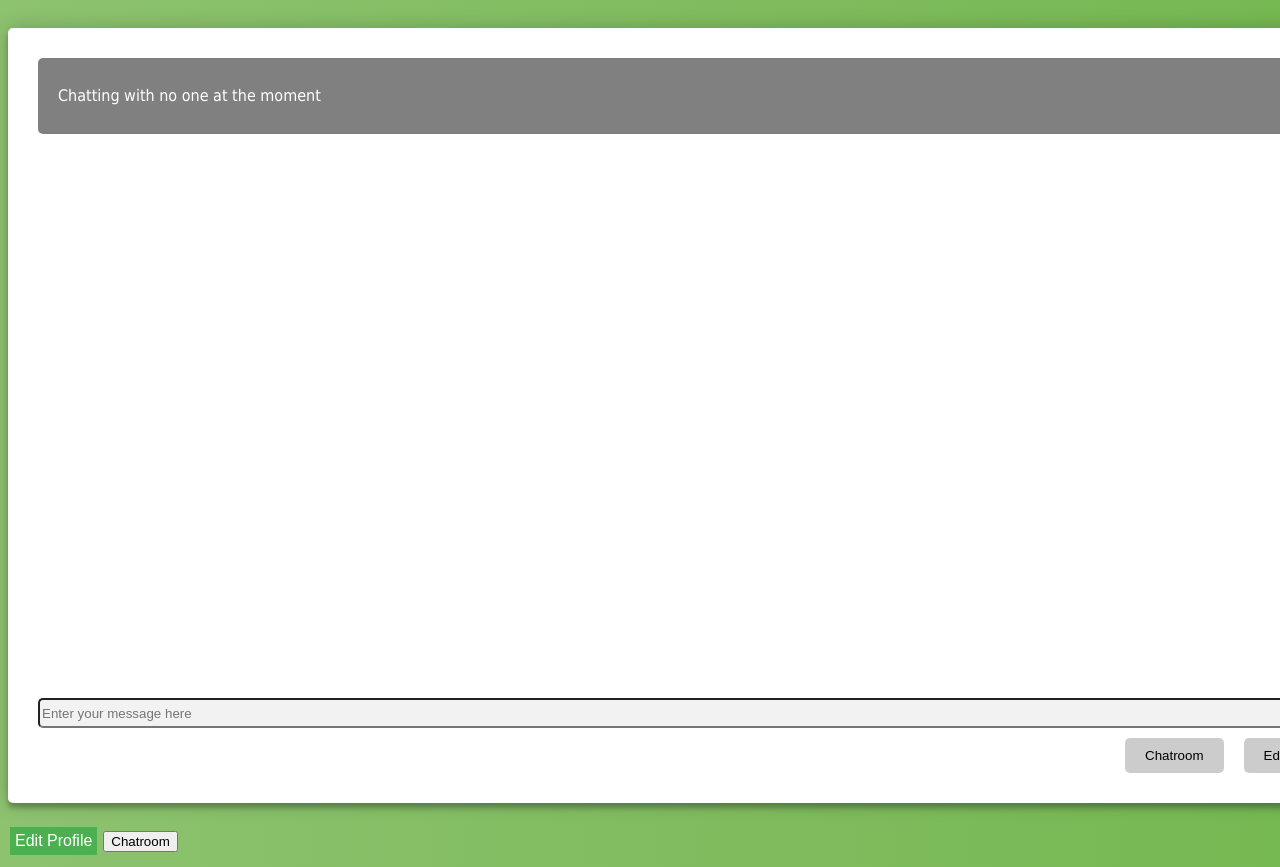
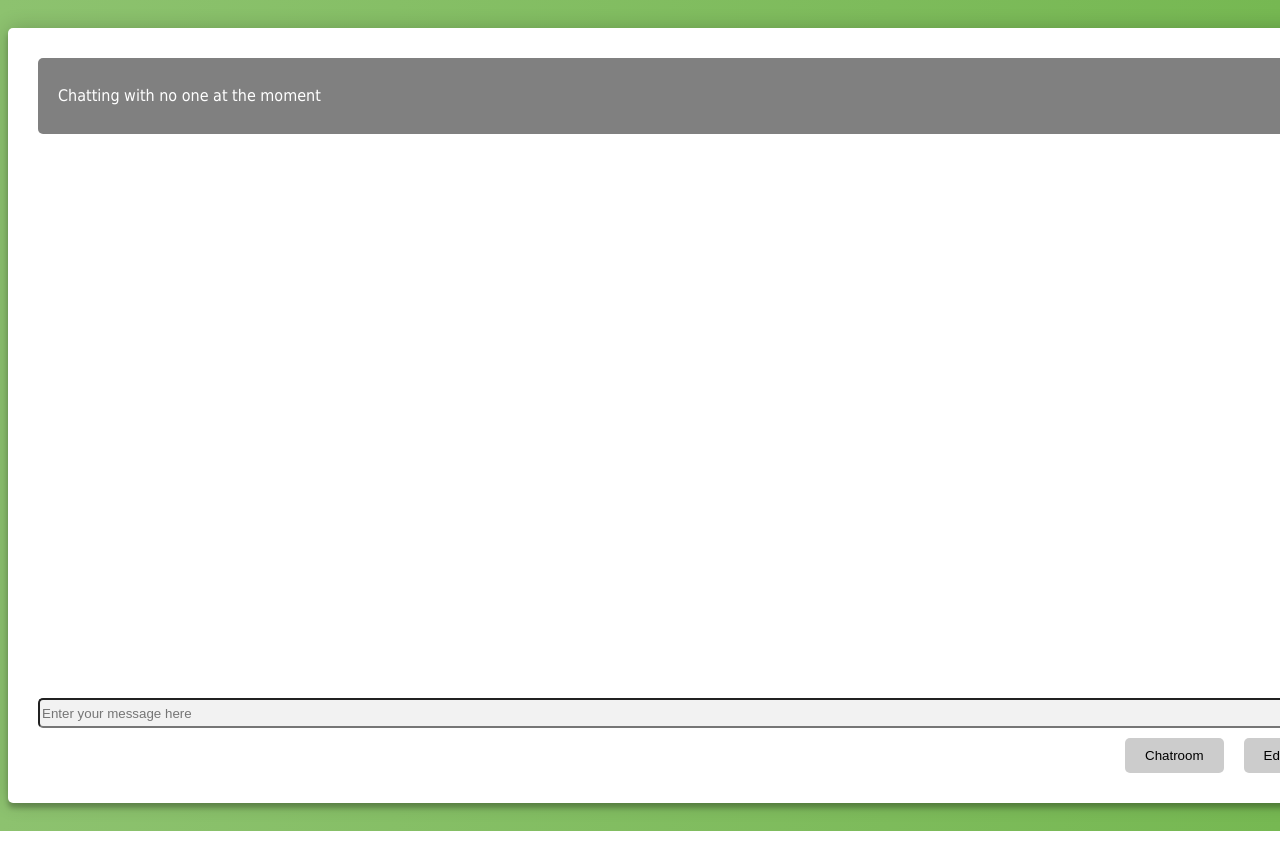
Before and after one commit to LumoHacks2016/lumohacks-app, a website: page public/chat.html in a window 1280 px wide. Shown: the top 867 px of the page. After the commit the page ends 831 px from the top, so only its background shows below. Drawn offline with Linux system fonts and the light colour scheme.

Commit message:
Update chat.html

```diff
--- a/public/chat.html
+++ b/public/chat.html
@@ -181,9 +181,6 @@
     </div>-->
 
 </div>
-
-<button class="button" id="nextPage">Edit Profile</button>
-<button id="prevPage">Chatroom</button>
 
 <script>
     jQuery(function ($) {//shorthand document.ready
```
